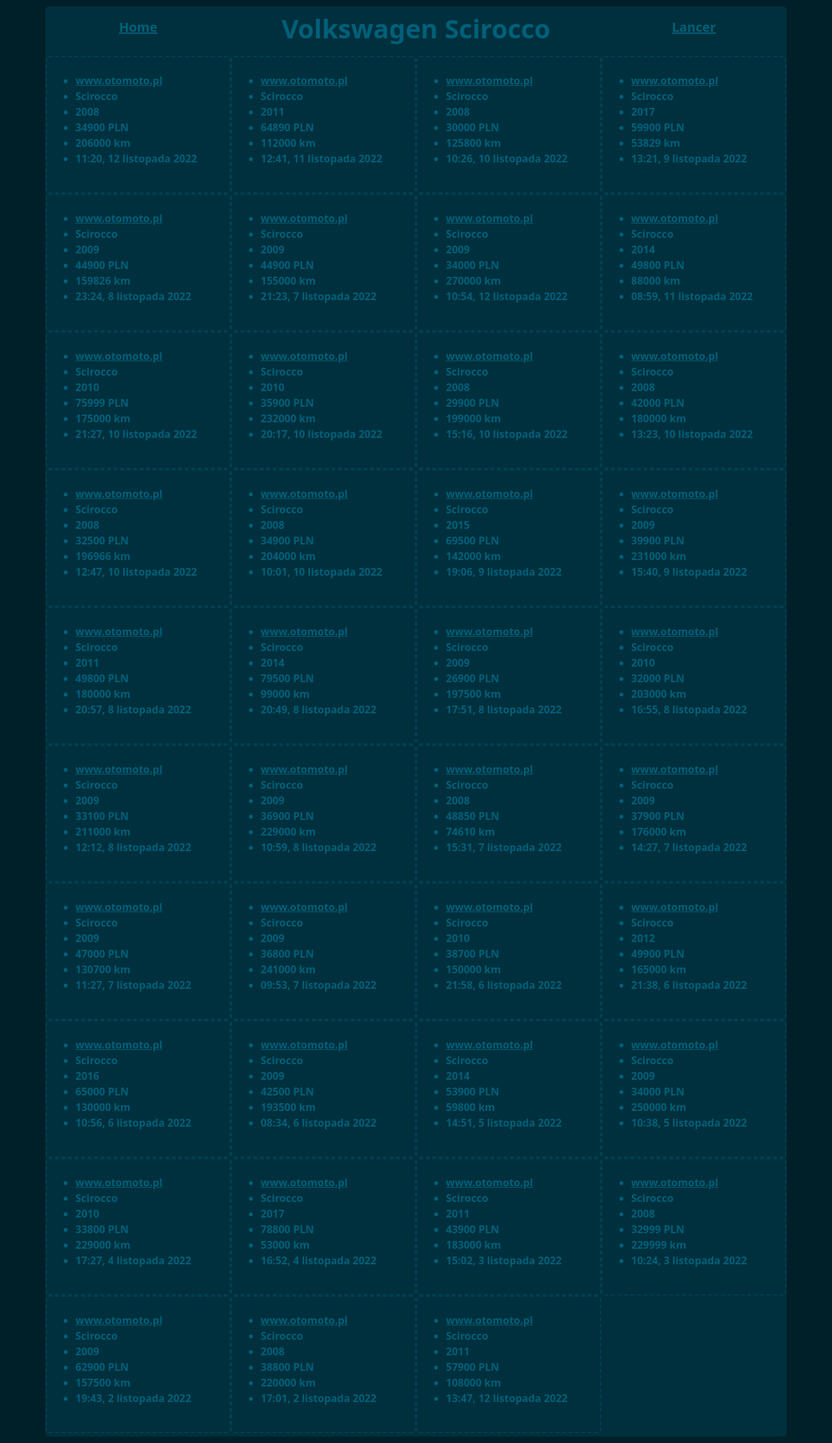
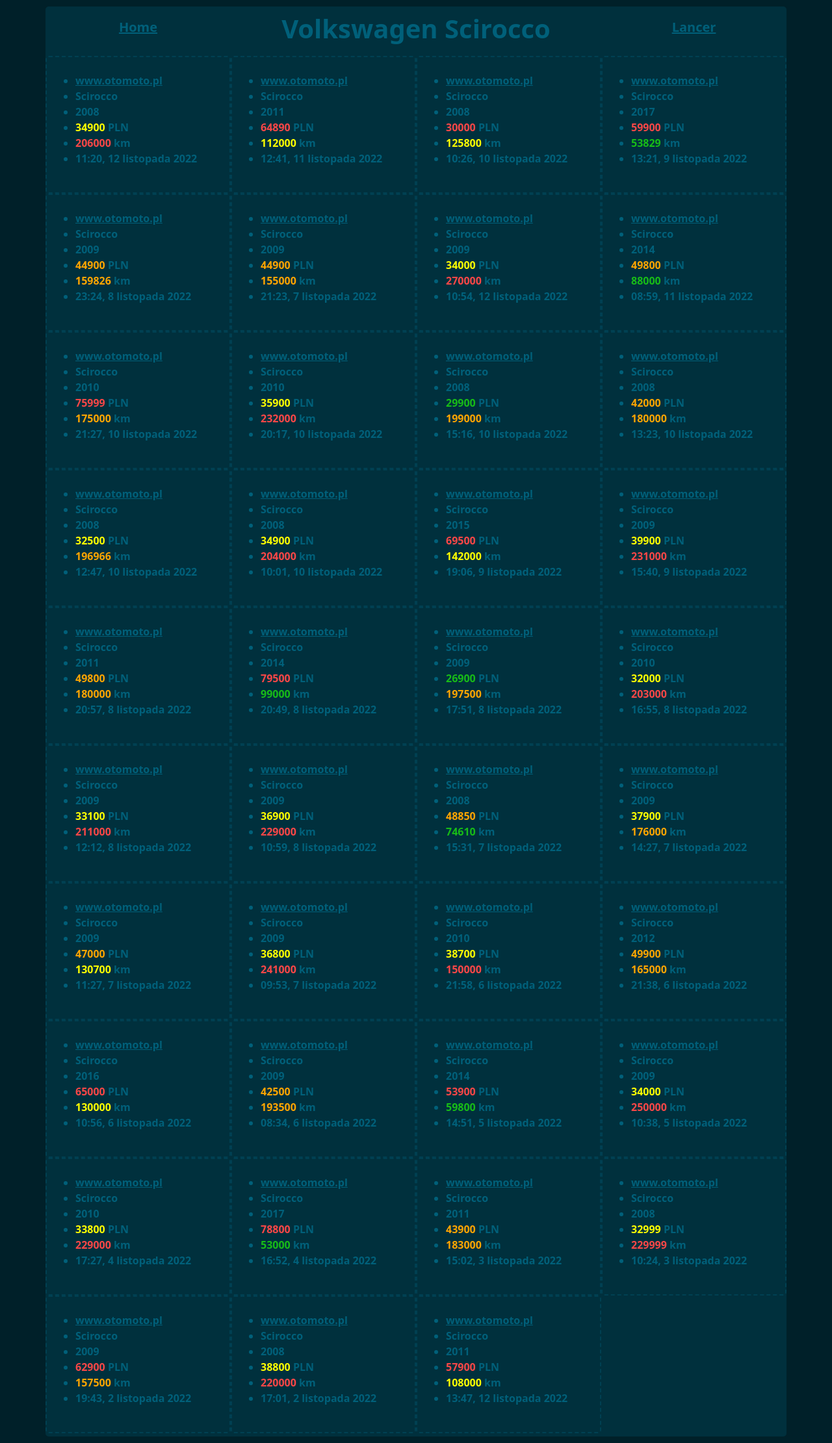
Before and after one commit to MckCieply/Full-Stack-Project, a Django app: page /roccodeals/ in a window 1280 px wide. Shown: the whole page at 65% size. Run offline with Django 4.2, Linux system fonts and the light colour scheme; data comes from the database, SQL or seed files in the repository.

Commit message:
Mileage and Price painted

```diff
--- a/otofeature/cardeals/static/main.js
+++ b/otofeature/cardeals/static/main.js
@@ -3,3 +3,35 @@
 Prices: <30k - dark green, 30-40k - light green, 40-50k - yellow, >50k red
 Mileage <100k - dark green, 100-150k - light green, 150-200k yellow, >200k red
 */
+
+var price = document.getElementsByClassName('price');
+var mileage = document.getElementsByClassName('mileage');
+for(var i = 0; i<price.length;i++){
+    if (price[i].textContent < 30000){
+        price[i].style.color = "#17bc17";
+    }
+    else if(price[i].textContent > 30000 && price[i].textContent < 40000){
+        price[i].style.color = "yellow";
+    }
+    else if(price[i].textContent > 40000 && price[i].textContent < 50000){
+        price[i].style.color = "orange";
+    }
+    else{
+        price[i].style.color = '#fb4747';
+    }
+}
+
+for(var i = 0; i<mileage.length;i++){
+    if (mileage[i].textContent < 100000){
+        mileage[i].style.color = "#17bc17";
+    }
+    else if(mileage[i].textContent > 100000 && mileage[i].textContent < 150000){
+        mileage[i].style.color = "yellow";
+    }
+    else if(mileage[i].textContent > 150000 && mileage[i].textContent < 200000){
+        mileage[i].style.color = "orange";
+    }
+    else{
+        mileage[i].style.color = '#fb4747';
+    }
+}
--- a/otofeature/cardeals/templates/cardeals/lancer.html
+++ b/otofeature/cardeals/templates/cardeals/lancer.html
@@ -31,8 +31,8 @@
             <br><li><a href="{{ deal.url }}" target="_blank"> www.otomoto.pl</a></li>
             <li> {{ deal.model }}</li>
             <li> {{ deal.year }}</li>
-            <li> {{ deal.price }} {{ deal.currency }}</li>
-            <li> {{ deal.mileage }} km</li>
+            <li> <span class="price">{{ deal.price }}</span> {{ deal.currency }}</li>
+            <li> <span class="mileage">{{ deal.mileage }}</span> km</li>
             <li> {{ deal.add_date }}</li><br>
         </ul>
     </div>
--- a/otofeature/cardeals/templates/cardeals/rocco.html
+++ b/otofeature/cardeals/templates/cardeals/rocco.html
@@ -31,8 +31,8 @@
             <br><li><a href="{{ deal.url }}" target="_blank"> www.otomoto.pl</a></li>
             <li> {{ deal.model }}</li>
             <li> {{ deal.year }}</li>
-            <li> {{ deal.price }} {{ deal.currency }}</li>
-            <li> {{ deal.mileage }} km</li>
+            <li> <span class="price">{{ deal.price }}</span> {{ deal.currency }}</li>
+            <li> <span class="mileage">{{ deal.mileage }}</span> km</li>
             <li> {{ deal.add_date }}</li><br>
         </ul>
     </div>
```
